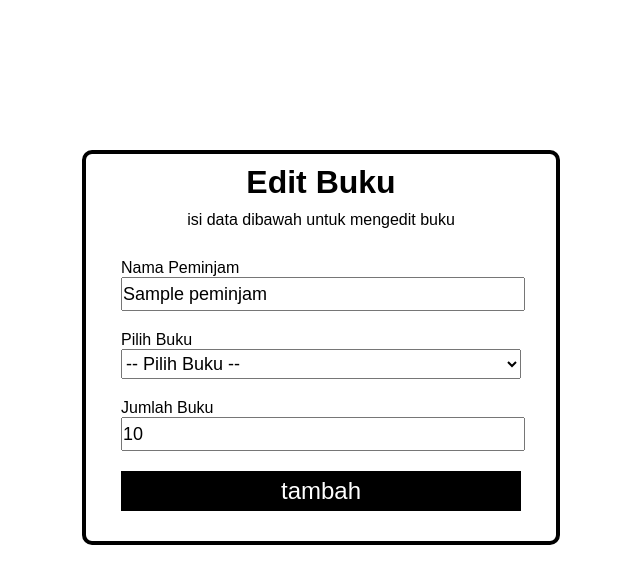
After one commit to THE-PROGRAMMER54/perpus-damar, a PHP site: page /editpinjam.php?id_peminjam=1 in a window 1280 px wide. The commit adds this page. Shown: the top 584 px of the page, without its empty margins (319-959 px from the left). Run offline with PHP 8.4, Linux system fonts and the light colour scheme; tables that the repository leaves empty or names only in its code hold one stand-in row (values such as "Sample post").

Commit message:
fitur edit selesai

```diff
--- a/dashboard.php
+++ b/dashboard.php
@@ -92,7 +92,7 @@ $data = mysqli_query($con, $query);
                             <td><?php echo $row['created_at'] ?></td>
                             <td><?php echo $row['update_at'] ?></td>
                             <td>
-                                <a href="" class="btn-edit">edit</a>
+                                <a href="editbuku.php?id_buku=<?php echo $row['id_buku'] ?>" class="btn-edit">edit</a>
                                 <a href="" class="btn-delete">delete</a>
                             </td>
                         </tr>
--- /dev/null
+++ b/editpinjam.php
@@ -0,0 +1,120 @@
+<?php
+// memulai session
+session_start();
+
+// ambil koneksi dari koneksi.php
+include "koneksi.php";
+
+// Inisialisasi variabel
+$peminjam = null;
+
+// Cek apakah ada ID peminjam yang dikirimkan
+if (isset($_GET['id_peminjam'])) {
+    $id_peminjam = $_GET['id_peminjam'];
+
+    // Query untuk mengambil data peminjam berdasarkan ID
+    $query = "SELECT * FROM peminjam WHERE id_peminjam = '$id_peminjam'";
+    $result = mysqli_query($con, $query);
+    $peminjam = mysqli_fetch_assoc($result);
+
+    // Cek apakah data peminjam ditemukan
+    if (!$peminjam) {
+        die("Data peminjam tidak ditemukan!");
+    }
+} else {
+    die("ID peminjam tidak diberikan!");
+}
+
+// Ambil data buku untuk ganti nama buku
+$query_buku = "SELECT * FROM buku";
+$result_buku = mysqli_query($con, $query_buku);
+$data_buku = mysqli_fetch_assoc($result_buku);
+?>
+
+<!DOCTYPE html>
+<html lang="en">
+<head>
+    <meta charset="UTF-8">
+    <meta name="viewport" content="width=device-width, initial-scale=1.0">
+    <title>edit Buku</title>
+    <!-- link untuk css -->
+     <link rel="stylesheet" href="tambahBuku.css">
+</head>
+<body>
+    <!-- bungkus semua isi form edit buku -->
+    <div class="container">
+
+        <!-- buat tampilan edit buku -->
+         <form action="#" class="form" class="form" method="post">
+            <div class="teks-login">
+            <h1>Edit Buku</h1>
+            <p>isi data dibawah untuk mengedit buku</p>
+            </div>
+
+            <!-- pesan error jika data gagal disimpan -->
+             <?php if(isset($_SESSION['error'])) {?>
+                <div class="pesan-error">
+                    <?php
+                        // munculin pesan error
+                        echo $_SESSION['error'];
+                        // hapus pesan error setelah ditampilkan
+                        unset($_SESSION['error']);
+                   ?>
+                </div>
+            <?php }?>
+
+            <!-- untuk form input -->
+             <div class="form-input">
+             <label for="nama_peminjam">Nama Peminjam</label>
+            <input type="text" id="nama_peminjam" name="nama_peminjam" class="input" value="<?php echo $peminjam['nama_peminjam']; ?>" required>
+            <br>
+            <label for="id_buku">Pilih Buku</label>
+            <select id="id_buku" name="id_buku" required class="input">
+                <option value="">-- Pilih Buku --</option>
+                <?php while ($row_buku = mysqli_fetch_assoc($result_buku)) { ?>
+                    <option value="<?php echo $row_buku['id_buku']; ?>" <?php echo ($row_buku['id_buku'] == $peminjam['id_buku']) ? 'selected' : ''; ?>>
+                        <?php echo $row_buku['judul_buku']; ?>
+                    </option>
+                <?php } ?>
+            </select>
+            <br>
+            <label for="jumlah_buku">Jumlah Buku</label>
+            <input type="number" id="jumlah_buku" name="jumlah_buku" value="<?php echo $peminjam['jumlah_buku']; ?>" required class="input">
+
+            <input class="tambah" type="submit" name="tambah" value="tambah">
+             </div>
+         </form>
+    </div>
+</body>
+</html>
+
+<?php
+// cek apakah inputan dengan name login ditekan
+if(isset($_POST['tambah'])){
+    // ambil inputan dari user
+    $nama_peminjam = $_POST['nama_peminjam'];
+    $id_buku = $_POST['id_buku']; // ID buku yang dipilih
+    $jumlah_buku = $_POST['jumlah_buku'];
+
+    // Cek apakah jumlah buku yang dipinjam tidak melebihi jumlah buku yang tersedia
+    if ($jumlah_buku > $data_buku['jumlah_buku']) {
+        $_SESSION['error'] = "Jumlah buku yang tersedia hanya ".$data_buku['jumlah_buku'];
+        header("Location: editpinjam.php?id_peminjam=".$id_peminjam);
+    }else{
+
+    // Query untuk update data peminjam
+    $update_query = "UPDATE peminjam SET nama_peminjam='$nama_peminjam', id_buku='$id_buku', jumlah_buku='$jumlah_buku', update_at=NOW() WHERE id_peminjam='$id_peminjam'";
+
+    // menghubungkan koneksi dengan query mysql
+    $result = mysqli_query($con,$update_query);
+
+    //arahkan ke dashboard jika berhasil mengedit buku
+    if ($result) {
+        header("location: dashboard.php");
+    }else {
+        $_SESSION['error'] = "Gagal Mengganti Data Silahkan Coba Lagi!!";
+        header("location: editpinjam.php?=id".$id_buku);
+    }
+}
+}
+?>
--- a/peminjaman.php
+++ b/peminjaman.php
@@ -91,7 +91,7 @@ $data = mysqli_query($con, "SELECT * FROM peminjam");
                             <td><?php echo $row['jumlah_buku'] ?></td>
                             <td><?php echo $row['update_at'] ?></td>
                             <td>
-                                <a href="" class="btn-edit">edit</a>
+                                <a href="editpinjam.php?id_peminjam=<?php echo $row['id_peminjam'] ?>" class="btn-edit">edit</a>
                                 <a href="" class="btn-delete">delete</a>
                             </td>
                         </tr>
```
Also changed, not shown: editbuku.php (added, +104 -0 lines).
